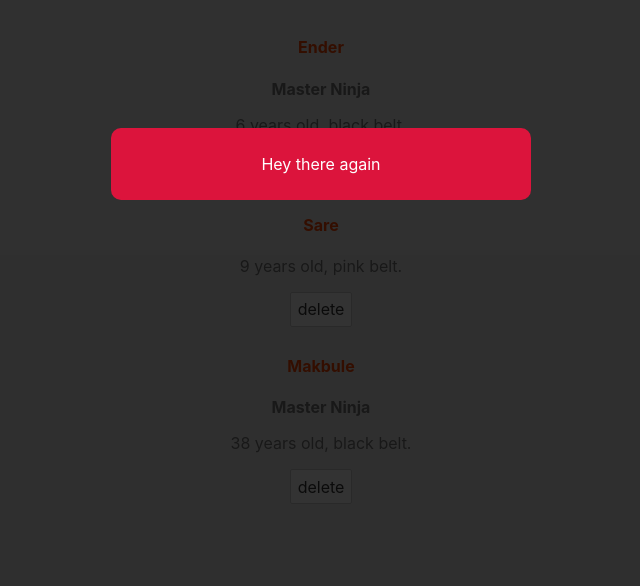
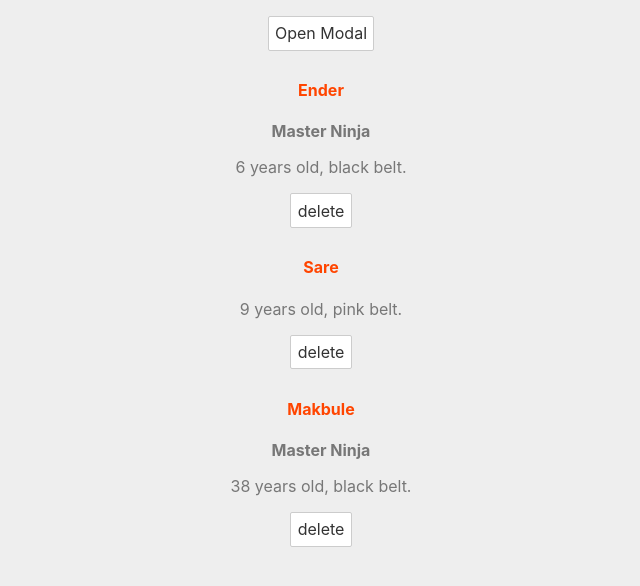
Before and after one commit to SarEnderTarkanson/myproject, a Svelte app: page / in a window 1280 px wide. Shown: the top 586 px of the page, without its empty margins (319-959 px from the left). Built offline with nearby package versions, Linux system fonts and the light colour scheme.

Commit message:
forwarded one event which is on:click showModal

```diff
--- a/src/App.svelte
+++ b/src/App.svelte
@@ -1,5 +1,12 @@
 <script>
   import Modal from "./Modal.svelte";
+
+  let showModal = false;
+
+  const toggleModal = () => {
+    showModal = !showModal
+  }
+
   let people = [
     { name: "Ender", beltColor: "black", age: 6, id: 1 },
     { name: "Sare", beltColor: "pink", age: 9, id: 2 },
@@ -13,10 +20,10 @@
   let num = 5;
 </script>
 
-<!-- <Modal message="Hey, I am a prop value" isPromo={true}/> -->
-<Modal message="Hey there again" isPromo={true}/>
+<Modal message="Hey there again" {showModal} on:click={toggleModal}/>
 
 <main>
+  <button on:click={toggleModal}>Open Modal</button>
   {#each people as person (person.id)}
     <div>
       <h4>{person.name}</h4>
--- a/src/Modal.svelte
+++ b/src/Modal.svelte
@@ -1,11 +1,11 @@
 <script>
   export let message;
-  let showModal = true;
+  export let showModal = false;
   export let isPromo = false;
 </script>
 
 {#if showModal}
-  <div class="backdrop" class:promo={isPromo}>
+  <div class="backdrop" class:promo={isPromo} on:click on:keypress>
     <div class="modal">
       <p>{message}</p>
     </div>
```
